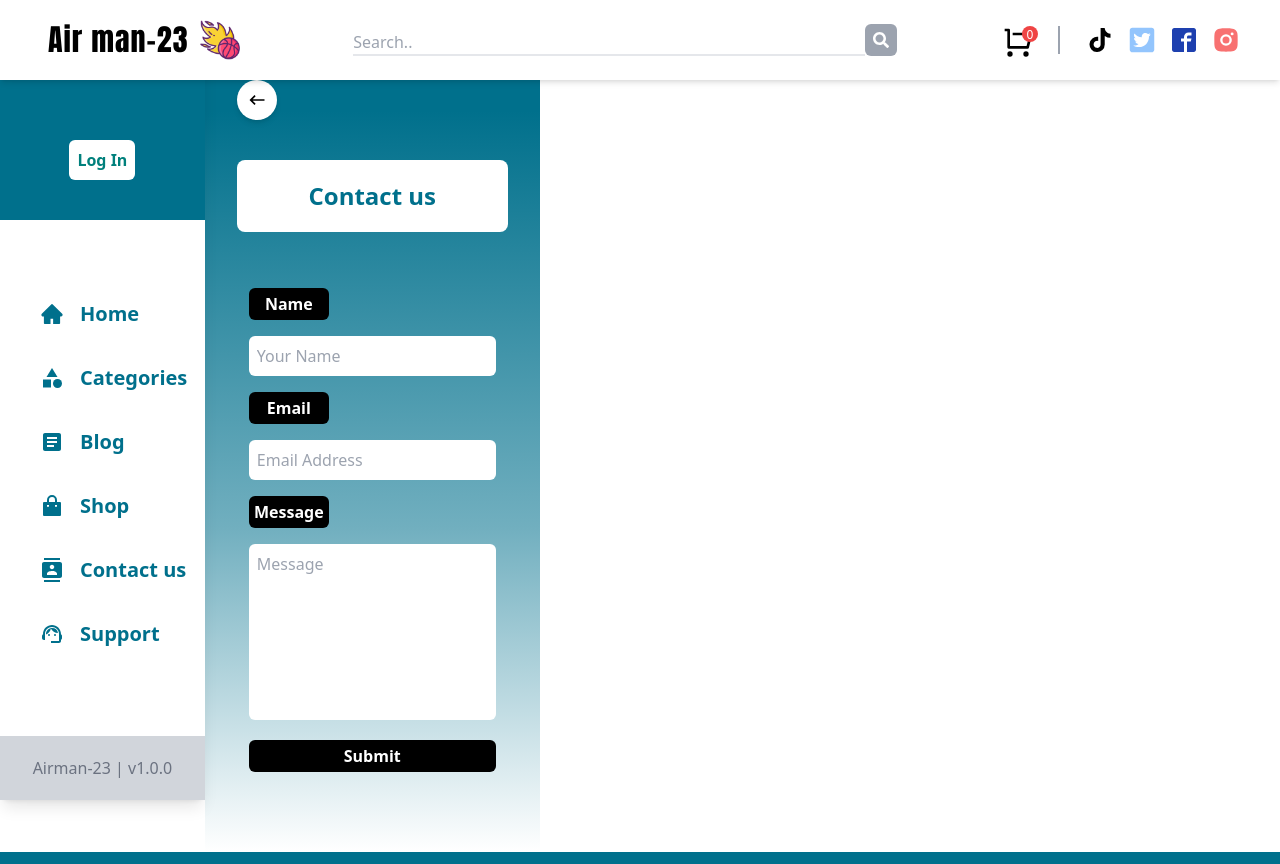
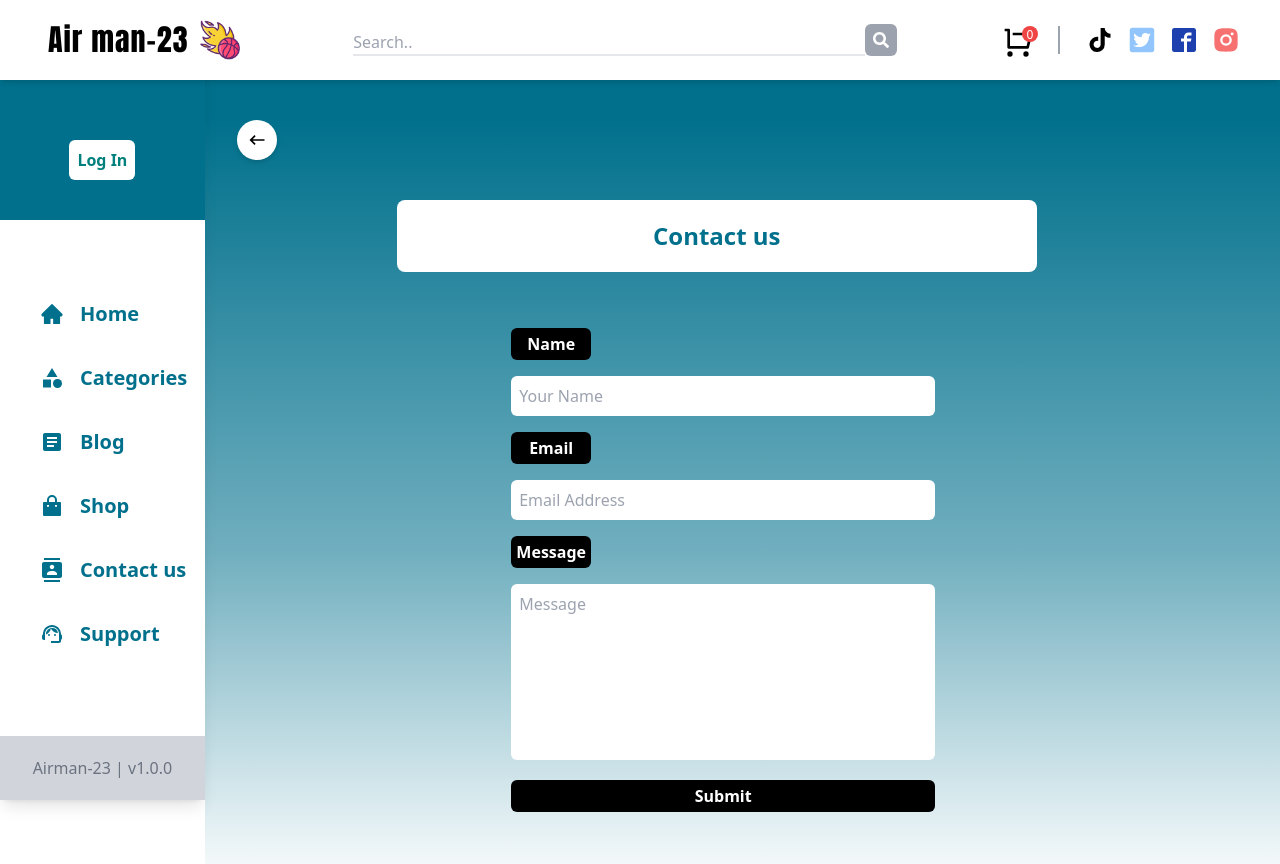
Before and after one commit to mvykool/Airman-23, a Next.js app in the folder airman-23/: page /contact in a window 1280 px wide. Shown: the top 864 px of the page. Built offline with nearby package versions, Linux system fonts and the light colour scheme; no server answers.

Commit message:
edited the contact

```diff
--- a/airman-23/pages/blog/posts.tsx
+++ b/airman-23/pages/blog/posts.tsx
@@ -28,9 +28,9 @@ const blogPost = ({posts}: postsProps) => {
       <title>Air man 23 | Blog</title>
     </Head>
 
-    <div className='mt-10 md:mt-20 bg-white shadow-md rounded-full h-10 w-10 flex justify-center items-center ml-8'>
-      <MdOutlineKeyboardBackspace className='text-xl' onClick={goBack}/>
-    </div>
+    <div className='mt-10 md:mt-20 bg-white shadow-md rounded-full h-10 md:h-12 w-10 md:w-12 flex justify-center items-center ml-8'>
+        <MdOutlineKeyboardBackspace className='text-xl' onClick={goBack}/>
+      </div>
 
 
      <div className='md:flex md:justify-center'>
--- a/airman-23/pages/categories.tsx
+++ b/airman-23/pages/categories.tsx
@@ -28,7 +28,7 @@ const categories = () => {
         <MdOutlineKeyboardBackspace className='text-xl' onClick={goBack}/>
       </div>
 
-      <div className='flex justify-center mx-8 p-5 rounded-lg my-10 bg-[#00708C]'>
+      <div className='flex justify-center mx-8 p-5 rounded-lg my-10 bg-[#00708C] md:mx-20'>
 
 
 
--- a/airman-23/pages/contact.tsx
+++ b/airman-23/pages/contact.tsx
@@ -35,9 +35,9 @@ const contact = () => {
 
 //hide result
 
-setTimeout(() => {
+ setTimeout(() => {
   setResult(false)
-}, 4000);
+ }, 4000);
 
 
 
@@ -52,34 +52,40 @@ setTimeout(() => {
 
 
   return (
-    <div className='pt-10 bg-gradient pb-10'>
+    <div className='pt-10 bg-gradient pb-10 md:w-screen'>
 
     <Head>
       <title>Air man 23 | Contact</title>
     </Head>
 
-    <div className='mt-10 bg-white shadow-md rounded-full h-10 w-10 flex justify-center items-center ml-8'>
+    <div className='mt-10 md:mt-20 bg-white shadow-md rounded-full h-10 w-10 flex justify-center items-center ml-8'>
       <MdOutlineKeyboardBackspace className='text-xl' onClick={goBack}/>
     </div>
 
-    <div className='flex justify-center mx-8 p-5 rounded-lg mt-10 mb-5 bg-white'>
+   <div className='md:flex md:justify-center md:mr-[20%]'>
+   <div className='flex justify-center mx-8 p-5 rounded-lg mt-10 mb-5 bg-white md:w-[50vw]'>
       <h1 className='font-bold text-[#00708c] text-2xl'>Contact us</h1>
       </div>
 
-    <div className='flex flex-col mx-8 justify-center'>
+   </div>
+
+
+    <div className='flex flex-col mx-8 justify-center md:flex md:justify-center'>
     <div>
       {result ?
       <div className='absolute bg-[var(--bg-wrapper)] z-40 w-full h-screen top-0 left-0 flex justify-center items-center'>
-        <div className='mx-4 flex flex-col bg-white rounded-md p-8 fixed text-green-500 font-semibold'>
-         <p>Your message has been successfully sent.</p>
+        <div className='mx-4 md:w-[30vw] md:py-20 flex flex-col bg-white rounded-md p-8 fixed text-green-500 font-semibold'>
+         <p className='md:flex md:justify-center md:text-lg'>Your message has been successfully sent.</p>
          <hr className='w-full my-4'/>
-        <h3>I will be reaching you back within 24-48</h3>
+        <h3 className='md:flex md:justify-center md:text-lg' >I will be reaching you back within 24-48</h3>
 
         </div>
       </div>
       : null}
     </div>
-    <form ref={form} className='flex flex-col justify-center p-3 my-2' onSubmit={sendEmail}>
+
+      <div className='md:flex md:justify-center md:mr-[20%]'>
+      <form ref={form} className='flex flex-col justify-center p-3 my-2 md:w-[35vw]' onSubmit={sendEmail}>
           <label className='bg-black w-20 font-semibold rounded-md flex justify-center p-1 my-4 text-white'>Name</label>
           <input
           type="text"
@@ -104,6 +110,8 @@ setTimeout(() => {
           className='px-2 pt-2 pb-36 rounded-md outline-none'/>
           <button className='my-5 rounded-md cursor-pointer bg-black text-white font-bold p-1' type='submit'  value='send'>Submit</button>
     </form>
+      </div>
+
    </div>
 </div>
   )
--- a/airman-23/pages/shop.tsx
+++ b/airman-23/pages/shop.tsx
@@ -26,9 +26,9 @@ const shop = ({ products}: Props) => {
       <title>Air man 23 | Shop</title>
     </Head>
 
-    <div className='mt-10 md:mt-20 bg-white shadow-md rounded-full h-10 w-10 flex justify-center items-center ml-8'>
-      <MdOutlineKeyboardBackspace className='text-xl' onClick={goBack}/>
-    </div>
+    <div className='mt-10 md:mt-20 bg-white shadow-md rounded-full h-10 md:h-12 w-10 md:w-12 flex justify-center items-center ml-8'>
+        <MdOutlineKeyboardBackspace className='text-xl' onClick={goBack}/>
+      </div>
 
     <div className='flex justify-center mx-8 p-5 rounded-lg my-10 bg-[#00708C] md:mx-20'>
       <h1 className='font-bold text-white text-2xl'>Shop</h1>
```
